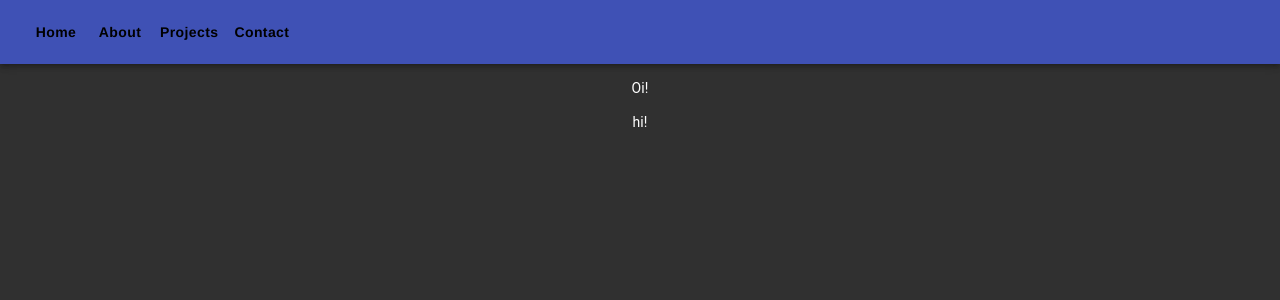
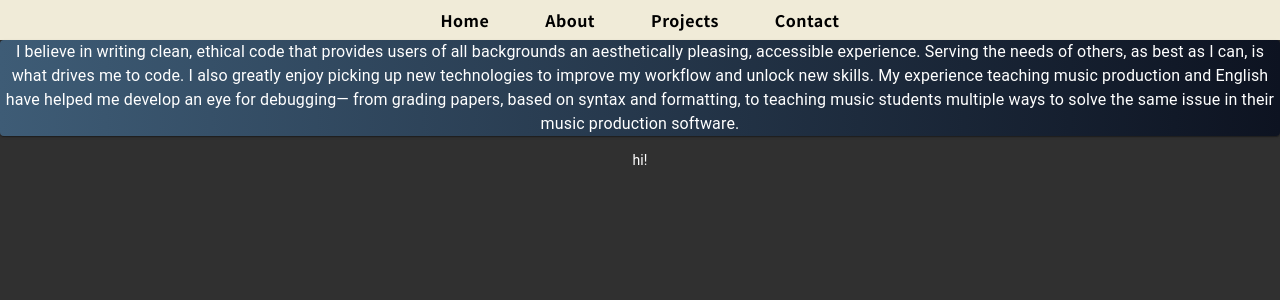
Before and after one commit to dcblair/dcblair_co, a React (Create React App) app: page /about in a window 1280 px wide. Shown: the top 300 px of the page. Built offline with nearby package versions, Linux system fonts and the light colour scheme.

Commit message:
add text to About, adjust NavBar link spacing, edit styling

```diff
--- a/src/components/About.jsx
+++ b/src/components/About.jsx
@@ -1,19 +1,33 @@
 import React from 'react';
-import { makeStyles } from '@material-ui/core';
+import { Card, makeStyles, Typography } from '@material-ui/core';
 
-const useStyles = makeStyles({
+const useStyles = makeStyles((theme) => ({
   root: {
     justifyContent: 'center',
     textAlign: 'center',
   },
-});
+  card: {
+    // background: theme.palette.primary.mainGradient,
+  },
+}));
 
 const About = () => {
   const classes = useStyles();
 
   return (
     <div className={classes.root}>
-      <p>Oi!</p>
+      <Card className={classes.card}>
+        <Typography variant="body1" component="body1">
+          I believe in writing clean, ethical code that provides users of all
+          backgrounds an aesthetically pleasing, accessible experience.
+          Serving the needs of others, as best as I can, is what drives me to code. I
+          also greatly enjoy picking up new technologies to improve my workflow and
+          unlock new skills. My experience teaching music production and English have
+          helped me develop an eye for debugging— from grading papers, based on syntax
+          and formatting, to teaching music students multiple ways to solve the same issue
+          in their music production software.
+        </Typography>
+      </Card>
     </div>
   );
 };
--- a/src/components/NavBar.jsx
+++ b/src/components/NavBar.jsx
@@ -1,29 +1,44 @@
 import {
   AppBar,
   Button,
+  makeStyles,
   Toolbar,
 } from '@material-ui/core';
 import React, { useState } from 'react';
 import { Link } from 'react-router-dom';
 
+const useStyles = makeStyles((theme) => ({
+  root: {
+    alignItems: 'center',
+  },
+  appBar: {
+    height: 40,
+    display: 'flex',
+    justifyContent: 'center',
+    alignItems: 'center',
+  },
+}));
+
 const Navbar = () => {
+  const classes = useStyles();
+
   const [beans, setBeans] = useState();
 
   return (
-    <div>
-      <AppBar position="static">
+    <div className={classes.root}>
+      <AppBar position="static" className={classes.appBar}>
         <Toolbar>
-          <Link to="/">
+          <Link to="/" style={{ marginRight: 40 }}>
             <Button>
               Home
             </Button>
           </Link>
-          <Link to="/About">
+          <Link to="/About" style={{ marginRight: 40 }}>
             <Button>
               About
             </Button>
           </Link>
-          <Link to="/Projects">
+          <Link to="/Projects" style={{ marginRight: 40 }}>
             <Button>
               Projects
             </Button>
--- a/src/theme.js
+++ b/src/theme.js
@@ -6,6 +6,10 @@ const noto = "'Noto Sans JP', sans-serif";
 const theme = createMuiTheme({
   palette: {
     type: 'dark',
+    primary: {
+      main: '#F0EBD8',
+      mainGradient: 'linear-gradient(to right, #3E5C76, #0D1321)',
+    },
   },
   root: {
     justifyContent: 'center',
@@ -30,7 +34,10 @@ const theme = createMuiTheme({
       root: {
         color: '#000',
         textTransform: 'none',
-        fontFamily: 'Helvetica',
+        textDecoration: 'none',
+        borderRadius: 10,
+        fontFamily: noto,
+        fontSize: 16,
         fontWeight: 600,
       },
     },
@@ -38,6 +45,7 @@ const theme = createMuiTheme({
       root: {
         elevation: 1,
         margin: 'auto',
+        background: 'linear-gradient(to right, #3E5C76, #0D1321)',
       },
     },
   },
```
Also changed, not shown: 1 other file (tests, documents, lock files or other folders).
